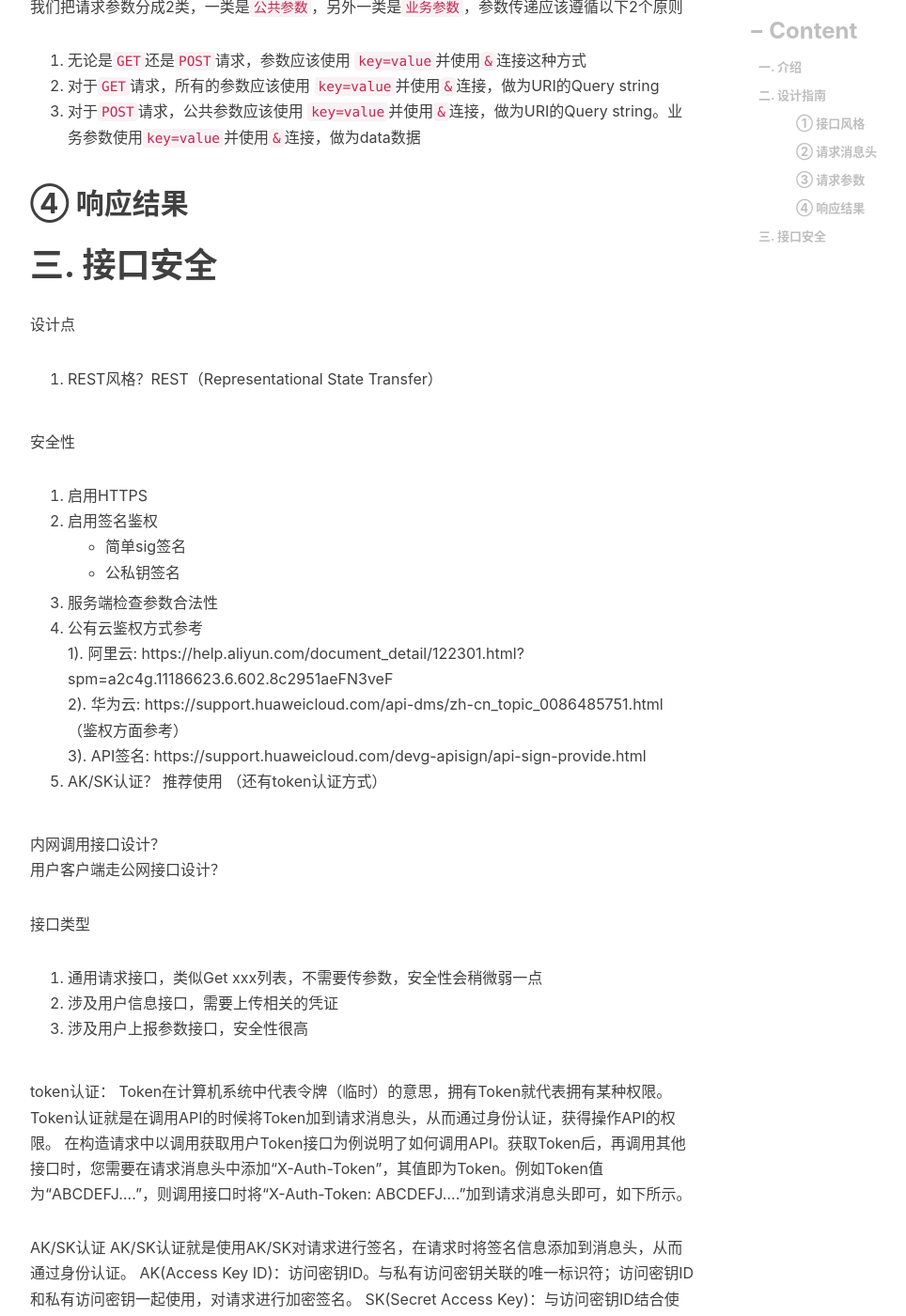
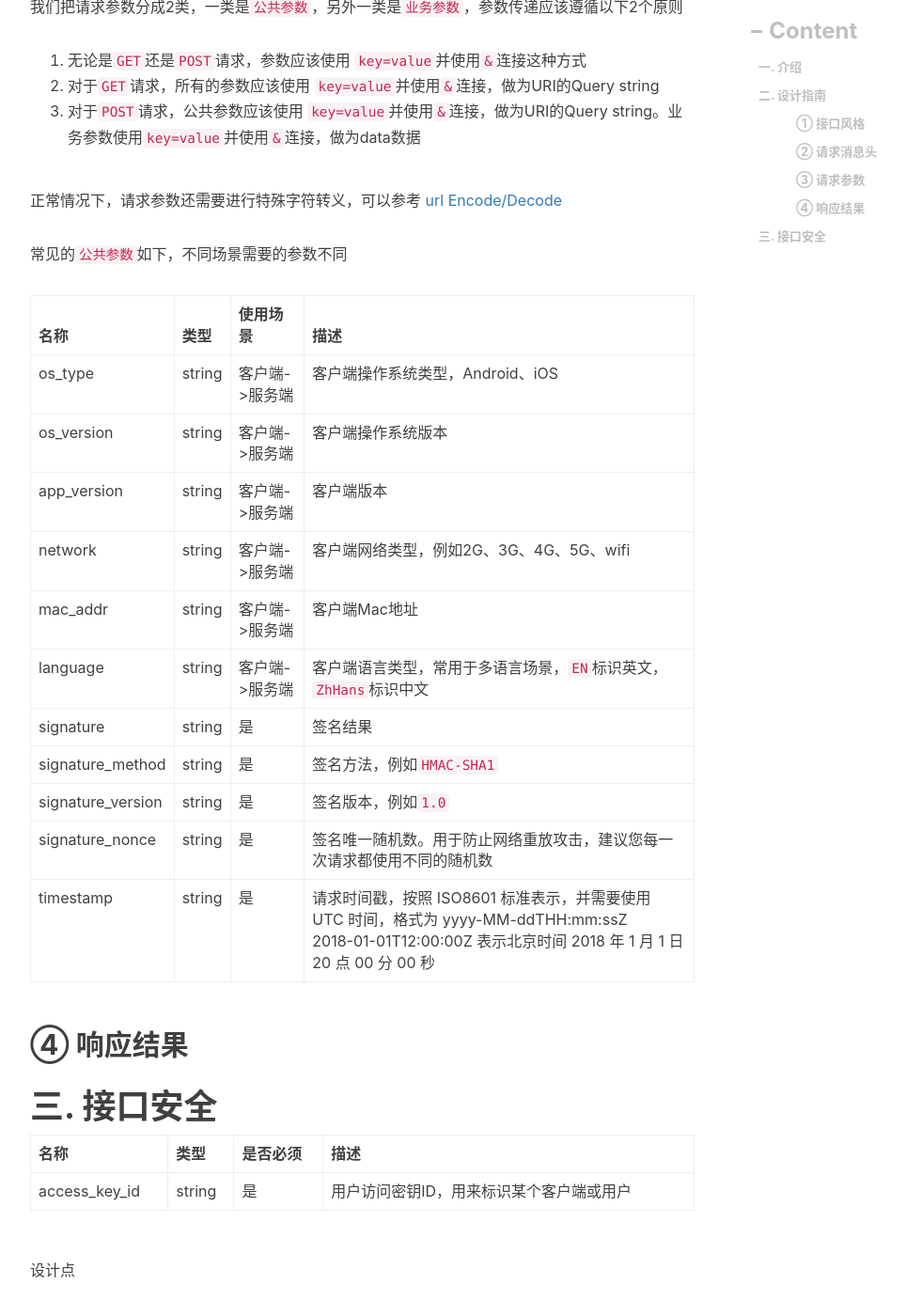
Before and after one commit to engru/chenguolin.github.io, a Jekyll site: the page built from _posts/2017-07-27-【HTTP API-3】HTTP API接口设计指南.md, in a window 1280 px wide and 1400 px high, scrolled down 1901 px. Shown: the whole window at 94% size, without its empty margins (233-1197 px from the left). Built offline with Jekyll 4.4.1, drawn with Linux system fonts in a browser that asks for light colours; nearby versions of some CDN libraries; comment, search, counter and statistics services are not loaded.

Commit message:
Update 2017-07-27-【HTTP API-3】HTTP API接口设计指南.md

```diff
--- a/_posts/2017-07-27-【HTTP API-3】HTTP API接口设计指南.md
+++ b/_posts/2017-07-27-【HTTP API-3】HTTP API接口设计指南.md
@@ -43,12 +43,32 @@ API的URI scheme 由以下几个部分组成: {URI Scheme} :// {Endpoint} / {Ver
 2. 对于`GET`请求，所有的参数应该使用 `key=value`并使用`&`连接，做为URI的Query string
 3. 对于`POST`请求，公共参数应该使用 `key=value`并使用`&`连接，做为URI的Query string。业务参数使用`key=value`并使用`&`连接，做为data数据
 
+正常情况下，请求参数还需要进行特殊字符转义，可以参考 [url Encode/Decode](https://github.com/chenguolin/go-common/blob/master/url/url.go)
+
+常见的`公共参数`如下，不同场景需要的参数不同
+
+| 名称 | 类型 | 使用场景 | 描述 |
+|:--|:--|:--|:--
+| os_type  | string | 客户端->服务端 | 客户端操作系统类型，Android、iOS |
+| os_version  | string | 客户端->服务端 | 客户端操作系统版本 |
+| app_version  | string | 客户端->服务端 | 客户端版本 |
+| network  | string | 客户端->服务端 | 客户端网络类型，例如2G、3G、4G、5G、wifi |
+| mac_addr  | string | 客户端->服务端 | 客户端Mac地址 |
+| language  | string | 客户端->服务端 | 客户端语言类型，常用于多语言场景，`EN`标识英文，`ZhHans`标识中文 |
+| signature  | string | 是 | 签名结果 |
+| signature_method  | string | 是 | 签名方法，例如`HMAC-SHA1` |
+| signature_version  | string | 是 | 签名版本，例如`1.0` |
+| signature_nonce  | string | 是 | 签名唯一随机数。用于防止网络重放攻击，建议您每一次请求都使用不同的随机数 |
+| timestamp  | string | 是 | 请求时间戳，按照 ISO8601 标准表示，并需要使用 UTC 时间，格式为 yyyy-MM-ddTHH:mm:ssZ <br> 2018-01-01T12:00:00Z 表示北京时间 2018 年 1 月 1 日 20 点 00 分 00 秒 |
 
 
 ## ④ 响应结果
 
 # 三. 接口安全
 
+| 名称 | 类型 | 是否必须 | 描述 |
+|:--|:--|:--|:--
+| access_key_id  | string | 是 | 用户访问密钥ID，用来标识某个客户端或用户 |
 
 设计点
 1. REST风格？REST（Representational State Transfer）
```
